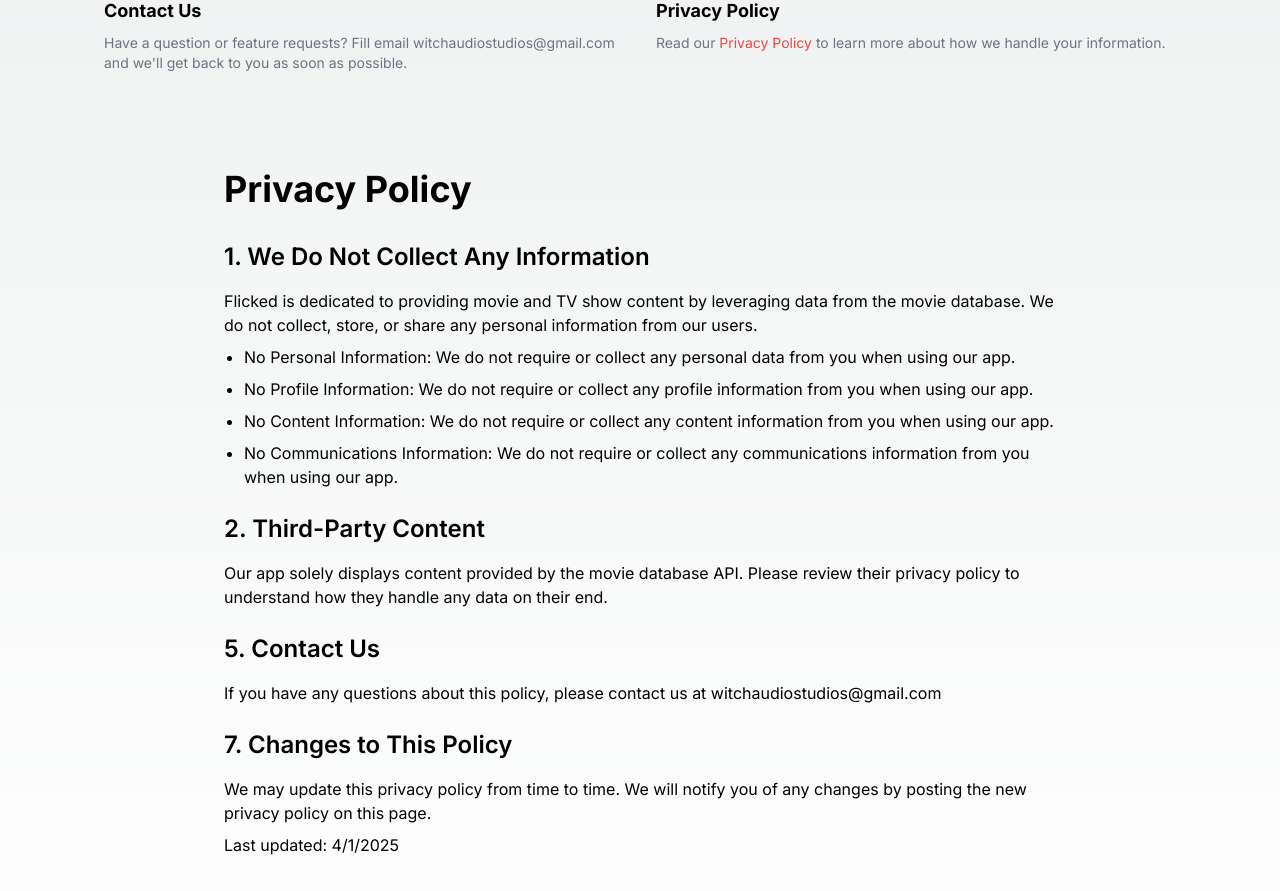
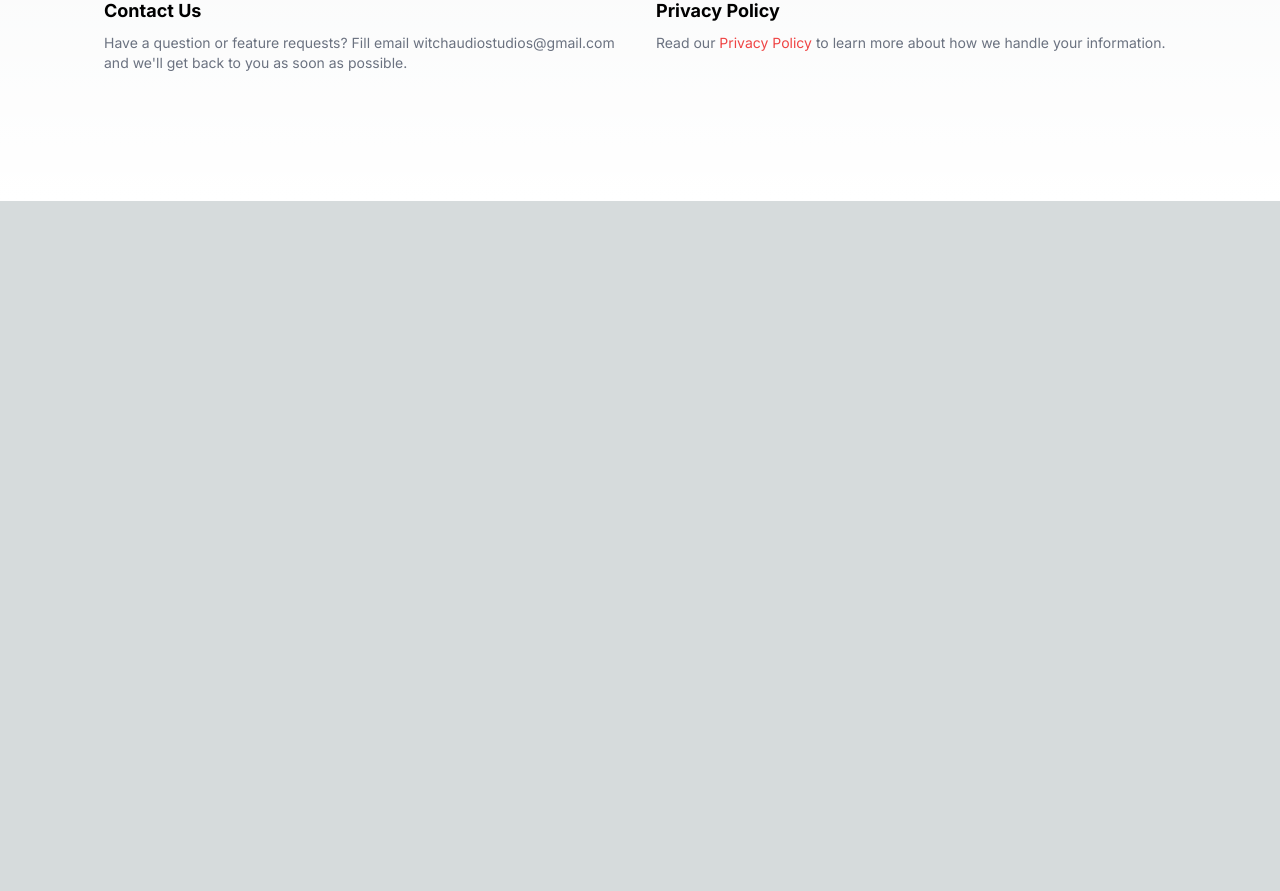
Before and after one commit to rachellarralde/flicked-landing, a Next.js app: page / in a window 1280 px wide. Shown: the part 1820-2711 px from the top of the page. After the commit the page ends 2021 px from the top, so only its background shows below. Built offline with nearby package versions, Linux system fonts and the light colour scheme.

Commit message:
Fix: Privacy policy bad commit

```diff
--- a/app/page.tsx
+++ b/app/page.tsx
@@ -23,7 +23,6 @@
         <div ref={contactRef}>
           <Contact />
         </div>
-        <PrivacyPolicy />
       </div>
     </main>
   );
```
